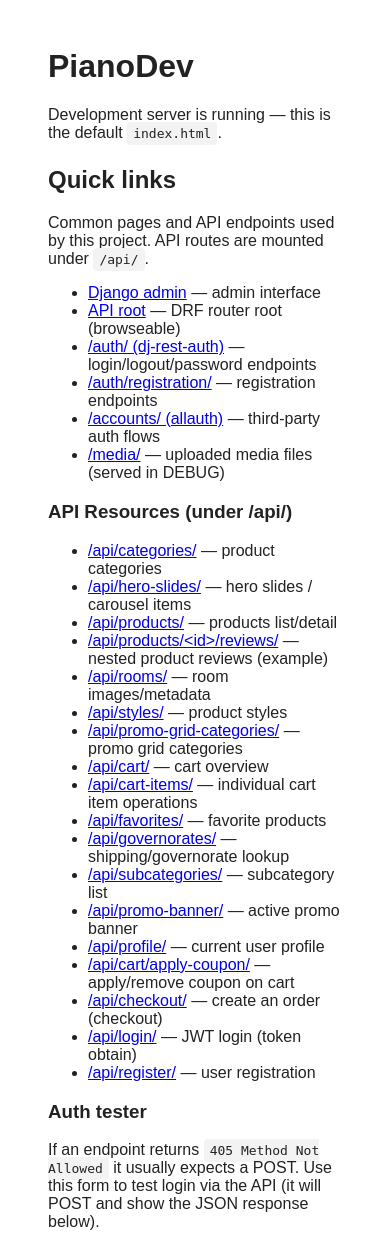
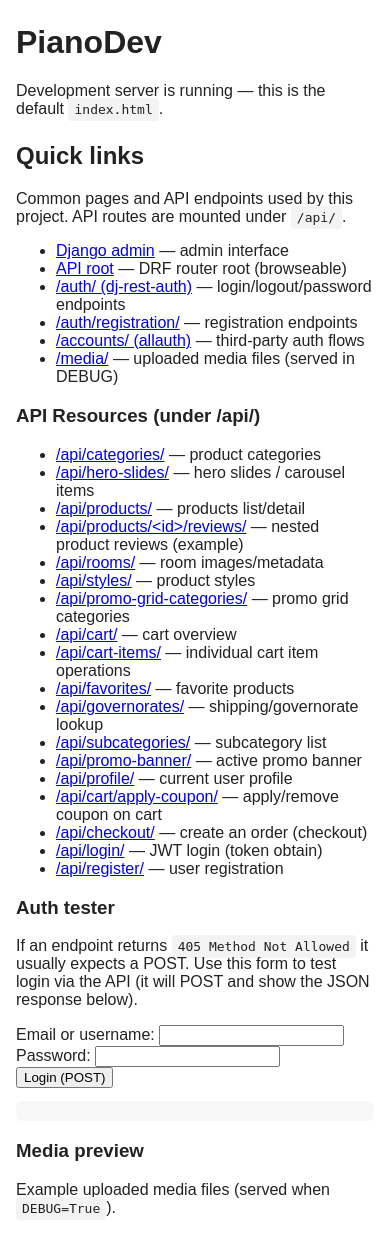
Before and after one commit to Hyperht/piano-backend, a Django app: page / in a window 390 px wide. Shown: the top 1234 px of the page. Run offline with Django 5.2, Linux system fonts and the light colour scheme.

Commit message:
responsive

```diff
--- a/templates/index.html
+++ b/templates/index.html
@@ -8,6 +8,9 @@
 			body { font-family: Arial, sans-serif; margin: 48px; color: #222 }
 			header { margin-bottom: 24px }
 			code { background:#f3f3f3; padding:4px 6px; border-radius:4px }
+			@media (max-width: 600px) {
+				body { margin: 24px 16px; }
+			}
 		</style>
 	</head>
 	<body>
```
